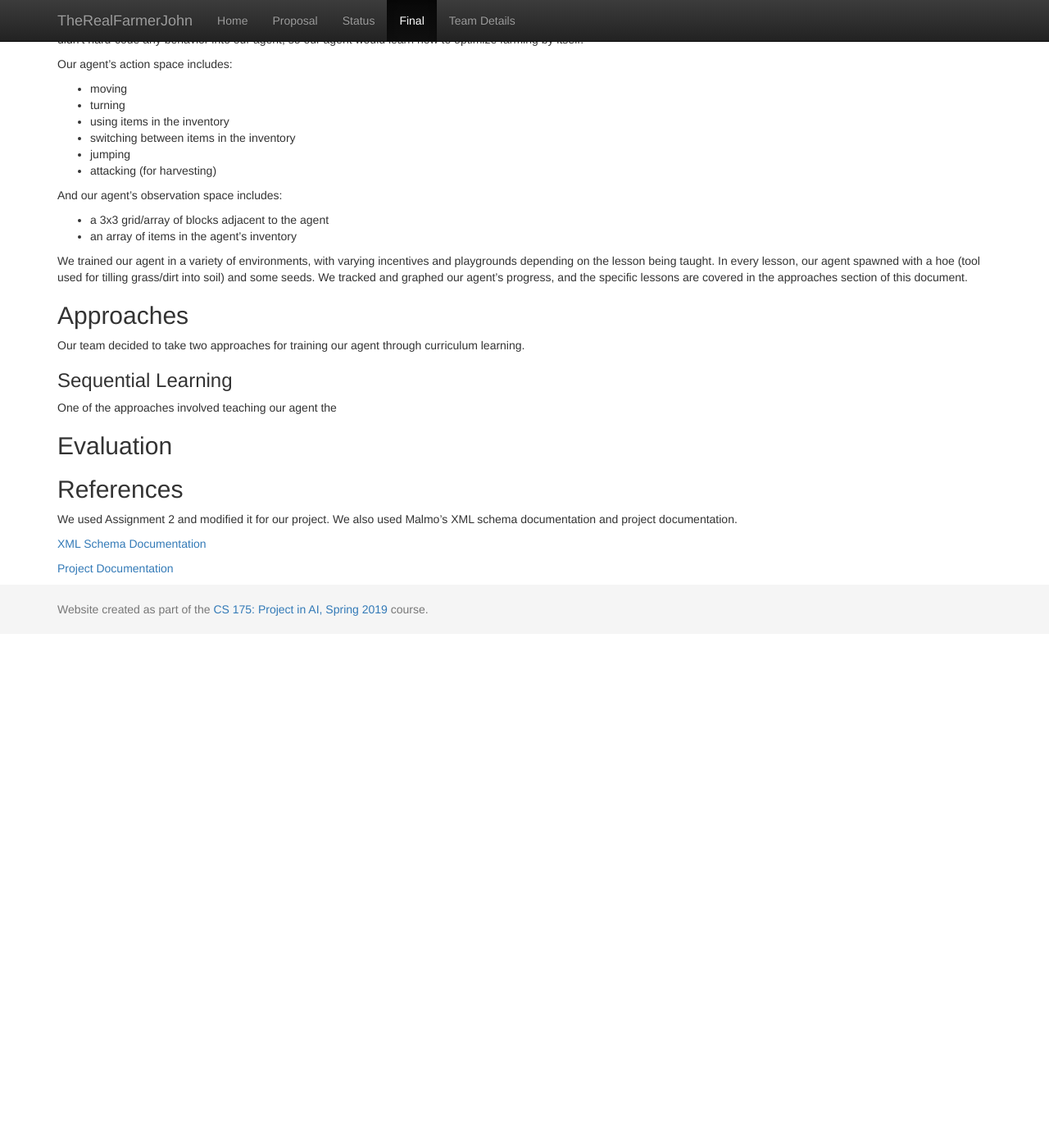
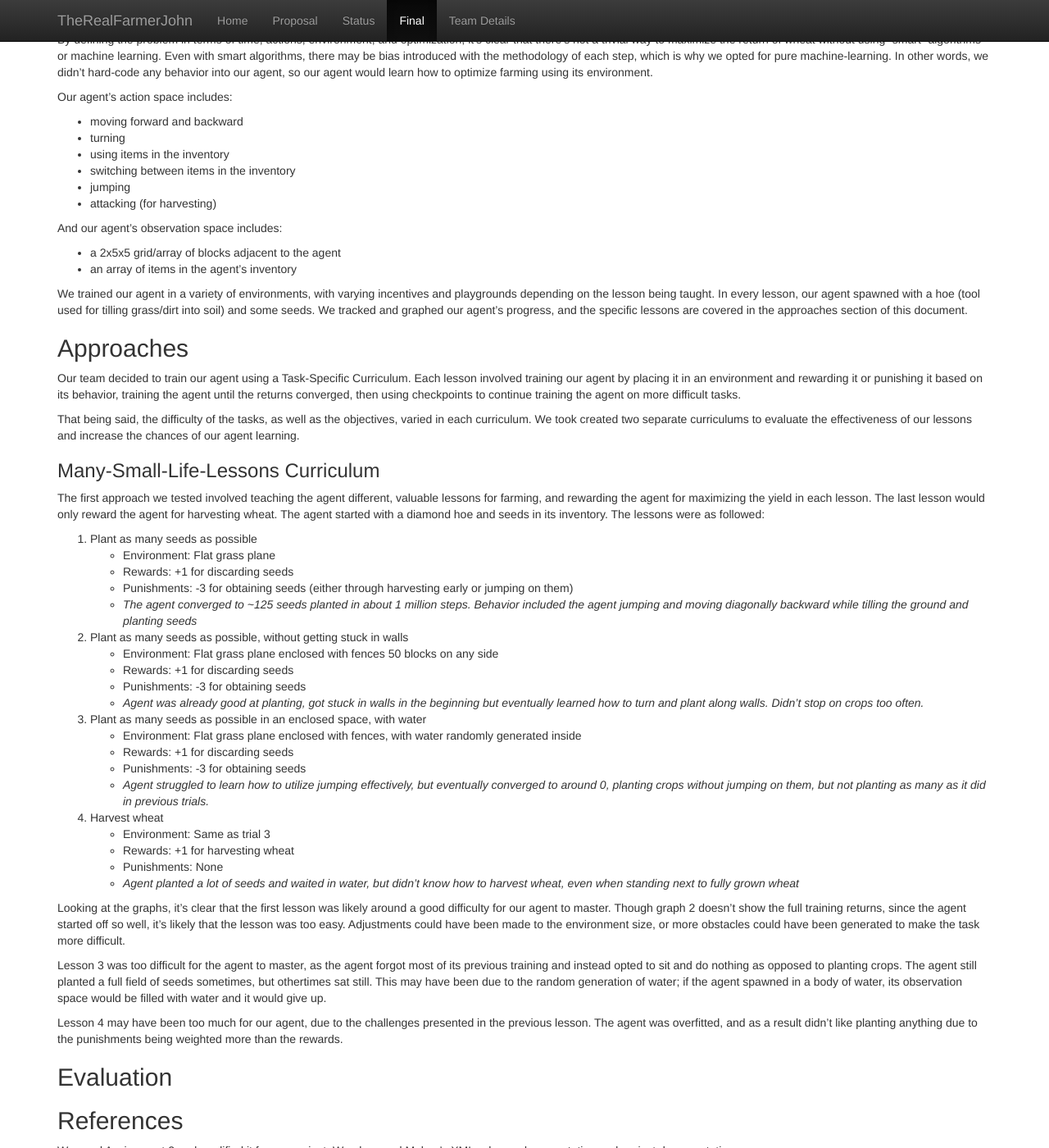
Before and after one commit to erikchomez/TheRealFarmerJohn, a Jekyll site: the page built from docs/final.md, in a window 1280 px wide and 1400 px high, scrolled down 791 px. Shown: the whole window at 82% size. Built offline with Jekyll 4.4.1, drawn with Linux system fonts in a browser that asks for light colours; before the commit the page ends 1564 px from its top, so only the background shows below that; some of the changed text lies outside the part shown.

Commit message:
- Added approaches to final.md - Added images for first approach

```diff
--- a/docs/final.md
+++ b/docs/final.md
@@ -9,13 +9,19 @@ title: Final Report
 
 ## Project Summary
 Our project goal is to train a Minecraft agent to plant, grow, and harvest
-as much wheat as possible in a 3-day Minecraft cycle. In doing so, we wanted
+as much wheat as possible in a 10000000-tick Minecraft cycle. In doing so, we wanted
 to see if our agent could optimize farming around different environments,
-and create farms that maximized both wheat growth and harvesting yield.
+and create farms that maximized both wheat growth and harvesting yield. Eventually,
+we want our agent to be able to farm in any naturally-generated environment, and
+create farms that effectively utilize the environment (planting near water,
+in direct sunlight, clustering crops, etc.)
 
-To accomplish this goal, we decided to use reinforcement learning, similar to the missions in Assignment 2.
-However, for our project, reinforcement learning by itself wasn't effective, so
-we trained our agent using a curriculum learning process.
+To accomplish this goal, we decided to use reinforcement learning, similar to the
+missions in Assignment 2. However, for our project, reinforcement learning by itself
+wasn't effective, so we trained our agent using a curriculum learning process.
+Reinforcement learning itself may produce effective results, but since farming
+takes a lot of time, our group decided to split the learning into lessons to
+speed up the process.
 
 Farming in Minecraft is a multi-step process that can be optimized. Farming involves:
 * Tilling land to turn it into soil
@@ -35,15 +41,15 @@ Farming in Minecraft is a multi-step process that can be optimized. Farming invo
 * Re-planting seeds
   * Land will still be tilled after harvesting
 
-By defining the problem in terms time, actions, environment, and optimization, it's clear that
+By defining the problem in terms of time, actions, environment, and optimization, it's clear that
 there's not a trivial way to maximize the return of wheat without using "smart"
 algorithms or machine learning. Even with smart algorithms, there may be bias
 introduced with the methodology of each step, which is why we opted for pure
 machine-learning. In other words, we didn't hard-code any behavior into our agent,
-so our agent would learn how to optimize farming by itself.
+so our agent would learn how to optimize farming using its environment.
 
 Our agent's action space includes:
-* moving
+* moving forward and backward
 * turning
 * using items in the inventory
 * switching between items in the inventory
@@ -51,7 +57,7 @@ Our agent's action space includes:
 * attacking (for harvesting)
 
 And our agent's observation space includes:
-* a 3x3 grid/array of blocks adjacent to the agent
+* a 2x5x5 grid/array of blocks adjacent to the agent
 * an array of items in the agent's inventory
 
 We trained our agent in a variety of environments, with varying incentives and
@@ -61,16 +67,76 @@ We tracked and graphed our agent's progress, and the specific lessons are covere
 in the approaches section of this document.
 
 ## Approaches
-Our team decided to take two approaches for training our agent through curriculum learning.
-### Sequential Learning
-One of the approaches involved teaching our agent the
+Our team decided to train our agent using a Task-Specific Curriculum. Each
+lesson involved training our agent by placing it in an environment and
+rewarding it or punishing it based on its behavior, training the agent
+until the returns converged, then using checkpoints to continue training
+the agent on more difficult tasks.
 
+That being said, the difficulty of the tasks, as well as the objectives,
+varied in each curriculum. We took created two separate curriculums to evaluate
+the effectiveness of our lessons and increase the chances of our agent learning.
+### Many-Small-Life-Lessons Curriculum
+The first approach we tested involved teaching the agent different, valuable
+lessons for farming, and rewarding the agent for maximizing the yield in each lesson.
+The last lesson would only reward the agent for harvesting wheat.
+The agent started with a diamond hoe and seeds in its inventory.
+The lessons were as followed:
+1. Plant as many seeds as possible
+    * Environment: Flat grass plane
+    * Rewards: +1 for discarding seeds
+    * Punishments: -3 for obtaining seeds (either through harvesting early or jumping on them)
+    * *The agent converged to ~125 seeds planted in about 1 million steps.
+   Behavior included the agent jumping and moving diagonally backward while
+   tilling the ground and planting seeds*
+2. Plant as many seeds as possible, without getting stuck in walls
+    * Environment: Flat grass plane enclosed with fences 50 blocks on any side
+    * Rewards: +1 for discarding seeds
+    * Punishments: -3 for obtaining seeds
+    * *Agent was already good at planting, got stuck in walls in the beginning
+   but eventually learned how to turn and plant along walls. Didn't stop on crops
+   too often.*
+3. Plant as many seeds as possible in an enclosed space, with water
+    * Environment: Flat grass plane enclosed with fences, with water randomly generated inside
+    * Rewards: +1 for discarding seeds
+    * Punishments: -3 for obtaining seeds
+    * *Agent struggled to learn how to utilize jumping effectively, but eventually converged to
+   around 0, planting crops without jumping on them, but not
+   planting as many as it did in previous trials.*
+4. Harvest wheat
+    * Environment: Same as trial 3
+    * Rewards: +1 for harvesting wheat
+    * Punishments: None
+    * *Agent planted a lot of seeds and waited in water, but didn't know how to harvest wheat, even when
+   standing next to fully grown wheat*
+
+Looking at the graphs, it's clear that the first lesson was likely around a good
+difficulty for our agent to master. Though graph 2 doesn't show the full training returns,
+since the agent started off so well, it's likely that the lesson was too easy. Adjustments
+could have been made to the environment size, or more obstacles could have been
+generated to make the task more difficult.
+
+Lesson 3 was too difficult for the agent to master, as the agent forgot most of
+its previous training and instead opted to sit and do nothing as opposed to planting crops.
+The agent still planted a full field of seeds sometimes, but othertimes sat still. This
+may have been due to the random generation of water; if the agent spawned in a
+body of water, its observation space would be filled with water and it would give up.
+
+Lesson 4 may have been too much for our agent, due to the challenges presented
+in the previous lesson. The agent was overfitted, and as a result didn't like planting anything
+due to the punishments being weighted more than the rewards.
 ## Evaluation
 
 ## References
 
 We used Assignment 2 and modified it for our project. We also used Malmo's XML schema documentation and project documentation.
 
+[Minecraft Wiki](https://minecraft.fandom.com/wiki/Minecraft_Wiki)
+
+[Getting Started with Curriculum Learning](https://www.youtube.com/watch?v=zieklxM9LZE)
+
+[Curriculum for Reinforcement Learning by Lilian Weng](https://lilianweng.github.io/lil-log/2020/01/29/curriculum-for-reinforcement-learning.html)
+
 [XML Schema Documentation](https://microsoft.github.io/malmo/0.21.0/Schemas/MissionHandlers.html)
 
 [Project Documentation](https://microsoft.github.io/malmo/0.30.0/Documentation/index.html)
```
Also changed, not shown: docs/images/m_returns_seeds.png (added), docs/images/m_returns_walls.png (added), docs/images/m_returns_water.png (added), docs/images/m_returns_wheat.png (added).
